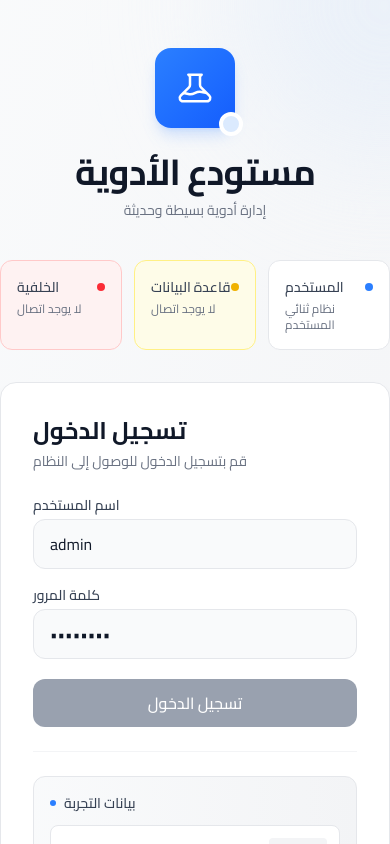
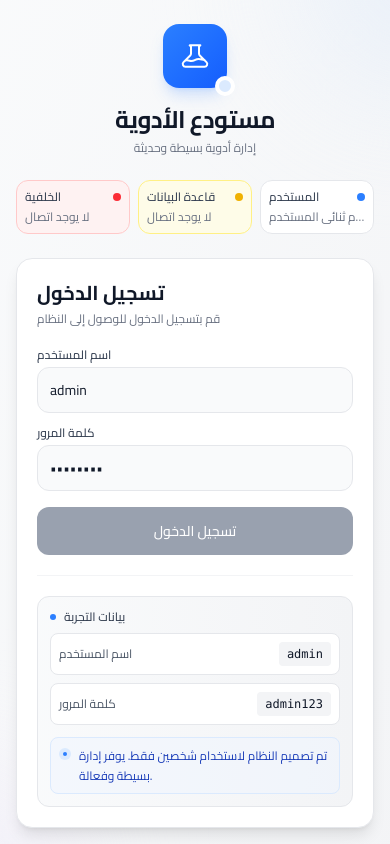
Before and after one commit to Ammaralibrahim/stocksistem, a Next.js app in the folder frontend/: page /login in a window 390 px wide. Shown: the top 844 px of the page. Built offline with nearby package versions, Linux system fonts and the light colour scheme; no server answers.

Commit message:
some edits

```diff
--- a/frontend/src/app/login/page.js
+++ b/frontend/src/app/login/page.js
@@ -27,7 +27,7 @@ export default function LoginPage() {
 
   const checkServerStatus = async () => {
     try {
-      const response = await fetch('http://localhost:5000/api/health')
+      const response = await fetch('https://ilajukback.vercel.app/api/health')
       if (response.ok) {
         const data = await response.json()
         setServerStatus({
@@ -44,7 +44,7 @@ export default function LoginPage() {
   const initializeAdmin = async () => {
     setInitializing(true)
     try {
-      const response = await fetch('http://localhost:5000/api/auth/init', {
+      const response = await fetch('https://ilajukback.vercel.app/api/auth/init', {
         method: 'GET'
       })
 
@@ -82,7 +82,7 @@ export default function LoginPage() {
         toast.error('لم يتم العثور على مستخدم المسؤول. جاري الإنشاء...')
 
         try {
-          const setupResponse = await fetch('http://localhost:5000/api/auth/setup', {
+          const setupResponse = await fetch('https://ilajukback.vercel.app/api/auth/setup', {
             method: 'POST',
             headers: {
               'Content-Type': 'application/json',
@@ -125,79 +125,79 @@ export default function LoginPage() {
   }
 
   return (
-    <div className="min-h-screen bg-gradient-to-br from-gray-50 to-gray-100 flex flex-col justify-center py-12 sm:px-6 lg:px-8">
+    <div className="min-h-screen bg-gradient-to-br from-gray-50 to-gray-100 flex flex-col justify-center py-6 sm:py-12 px-4 sm:px-6 lg:px-8">
       {/* خلفية حديثة */}
       <div className="absolute inset-0 overflow-hidden">
-        <div className="absolute -top-40 -right-40 w-80 h-80 bg-blue-50 rounded-full mix-blend-multiply filter blur-3xl opacity-70 animate-blob"></div>
-        <div className="absolute -bottom-40 -left-40 w-80 h-80 bg-purple-50 rounded-full mix-blend-multiply filter blur-3xl opacity-70 animate-blob animation-delay-2000"></div>
+        <div className="absolute -top-40 -right-40 w-64 h-64 sm:w-80 sm:h-80 bg-blue-50 rounded-full mix-blend-multiply filter blur-3xl opacity-70 animate-blob"></div>
+        <div className="absolute -bottom-40 -left-40 w-64 h-64 sm:w-80 sm:h-80 bg-purple-50 rounded-full mix-blend-multiply filter blur-3xl opacity-70 animate-blob animation-delay-2000"></div>
       </div>
 
-      <div className="relative sm:mx-auto sm:w-full sm:max-w-md">
+      <div className="relative w-full max-w-md mx-auto">
         {/* منطقة الشعار */}
-        <div className="text-center mb-10">
+        <div className="text-center mb-6 sm:mb-10">
           <div className="flex justify-center">
             <div className="relative">
-              <div className="w-20 h-20 bg-gradient-to-br from-blue-500 to-blue-600 rounded-2xl flex items-center justify-center shadow-lg shadow-blue-500/20">
-                <svg className="w-10 h-10 text-white" fill="none" stroke="currentColor" viewBox="0 0 24 24">
+              <div className="w-16 h-16 sm:w-20 sm:h-20 bg-gradient-to-br from-blue-500 to-blue-600 rounded-2xl flex items-center justify-center shadow-lg shadow-blue-500/20">
+                <svg className="w-8 h-8 sm:w-10 sm:h-10 text-white" fill="none" stroke="currentColor" viewBox="0 0 24 24">
                   <path strokeLinecap="round" strokeLinejoin="round" strokeWidth="1.5" d="M19.428 15.428a2 2 0 00-1.022-.547l-2.387-.477a6 6 0 00-3.86.517l-.318.158a6 6 0 01-3.86.517L6.05 15.21a2 2 0 00-1.806.547M8 4h8l-1 1v5.172a2 2 0 00.586 1.414l5 5c1.26 1.26.367 3.414-1.415 3.414H4.828c-1.782 0-2.674-2.154-1.414-3.414l5-5A2 2 0 009 10.172V5L8 4z" />
                 </svg>
               </div>
-              <div className="absolute -bottom-2 -right-2 w-6 h-6 bg-blue-100 rounded-full border-4 border-white"></div>
+              <div className="absolute -bottom-2 -right-2 w-5 h-5 sm:w-6 sm:h-6 bg-blue-100 rounded-full border-4 border-white"></div>
             </div>
           </div>
-          <h1 className="mt-6 text-4xl font-bold text-gray-900 tracking-tight">
+          <h1 className="mt-4 sm:mt-6 text-2xl sm:text-4xl font-bold text-gray-900 tracking-tight">
             مستودع الأدوية
           </h1>
-          <p className="mt-2 text-gray-500 text-sm">
+          <p className="mt-1 text-xs sm:text-sm text-gray-500">
             إدارة أدوية بسيطة وحديثة
           </p>
         </div>
 
         {/* بطاقات حالة النظام */}
-        <div className="mb-8 grid grid-cols-3 gap-3">
-          <div className={`p-4 rounded-xl border ${serverStatus.backend ? 'border-green-200 bg-green-50' : 'border-red-200 bg-red-50'} transition-all duration-300`}>
+        <div className="mb-6 sm:mb-8 grid grid-cols-3 gap-2 sm:gap-3">
+          <div className={`p-2 sm:p-4 rounded-xl border ${serverStatus.backend ? 'border-green-200 bg-green-50' : 'border-red-200 bg-red-50'} transition-all duration-300`}>
             <div className="flex items-center justify-between">
-              <span className="text-sm font-medium text-gray-700">الخلفية</span>
+              <span className="text-xs font-medium text-gray-700">الخلفية</span>
               <div className={`w-2 h-2 rounded-full ${serverStatus.backend ? 'bg-green-500 animate-pulse' : 'bg-red-500'}`}></div>
             </div>
-            <p className="mt-1 text-xs text-gray-500">
+            <p className="mt-1 text-xs text-gray-500 truncate">
               {serverStatus.backend ? 'يعمل' : 'لا يوجد اتصال'}
             </p>
           </div>
 
-          <div className={`p-4 rounded-xl border ${serverStatus.database ? 'border-green-200 bg-green-50' : 'border-yellow-200 bg-yellow-50'} transition-all duration-300`}>
+          <div className={`p-2 sm:p-4 rounded-xl border ${serverStatus.database ? 'border-green-200 bg-green-50' : 'border-yellow-200 bg-yellow-50'} transition-all duration-300`}>
             <div className="flex items-center justify-between">
-              <span className="text-sm font-medium text-gray-700">قاعدة البيانات</span>
+              <span className="text-xs font-medium text-gray-700">قاعدة البيانات</span>
               <div className={`w-2 h-2 rounded-full ${serverStatus.database ? 'bg-green-500' : 'bg-yellow-500'}`}></div>
             </div>
-            <p className="mt-1 text-xs text-gray-500">
+            <p className="mt-1 text-xs text-gray-500 truncate">
               {serverStatus.database ? 'متصل' : 'لا يوجد اتصال'}
             </p>
           </div>
 
-          <div className="p-4 rounded-xl border border-gray-200 bg-white">
+          <div className="p-2 sm:p-4 rounded-xl border border-gray-200 bg-white">
             <div className="flex items-center justify-between">
-              <span className="text-sm font-medium text-gray-700">المستخدم</span>
+              <span className="text-xs font-medium text-gray-700">المستخدم</span>
               <div className="w-2 h-2 rounded-full bg-blue-500"></div>
             </div>
-            <p className="mt-1 text-xs text-gray-500">نظام ثنائي المستخدم</p>
+            <p className="mt-1 text-xs text-gray-500 truncate">نظام ثنائي المستخدم</p>
           </div>
         </div>
 
         {/* بطاقة تسجيل الدخول */}
-        <div className="bg-white rounded-2xl shadow-lg border border-gray-200 p-8">
-          <div className="space-y-6">
+        <div className="bg-white rounded-2xl shadow-lg border border-gray-200 p-5 sm:p-8">
+          <div className="space-y-5 sm:space-y-6">
             <div>
-              <h2 className="text-2xl font-bold text-gray-900">تسجيل الدخول</h2>
-              <p className="mt-1 text-sm text-gray-500">
+              <h2 className="text-xl sm:text-2xl font-bold text-gray-900">تسجيل الدخول</h2>
+              <p className="mt-1 text-xs sm:text-sm text-gray-500">
                 قم بتسجيل الدخول للوصول إلى النظام
               </p>
             </div>
 
-            <form onSubmit={handleSubmit} className="space-y-5">
-              <div className="space-y-4">
+            <form onSubmit={handleSubmit} className="space-y-4 sm:space-y-5">
+              <div className="space-y-3 sm:space-y-4">
                 <div>
-                  <label htmlFor="username" className="block text-sm font-medium text-gray-700 mb-1">
+                  <label htmlFor="username" className="block text-xs sm:text-sm font-medium text-gray-700 mb-1">
                     اسم المستخدم
                   </label>
                   <input
@@ -205,7 +205,7 @@ export default function LoginPage() {
                     name="username"
                     type="text"
                     required
-                    className="w-full px-4 py-3 bg-gray-50 border border-gray-200 rounded-xl focus:ring-2 focus:ring-blue-500 focus:border-blue-500 transition-all duration-200 outline-none text-gray-900 placeholder-gray-400"
+                    className="w-full px-3 sm:px-4 py-3 sm:py-3 bg-gray-50 border border-gray-200 rounded-xl focus:ring-2 focus:ring-blue-500 focus:border-blue-500 transition-all duration-200 outline-none text-sm sm:text-base text-gray-900 placeholder-gray-400"
                     value={formData.username}
                     onChange={handleInputChange}
                     placeholder="admin"
@@ -213,7 +213,7 @@ export default function LoginPage() {
                 </div>
 
                 <div>
-                  <label htmlFor="password" className="block text-sm font-medium text-gray-700 mb-1">
+                  <label htmlFor="password" className="block text-xs sm:text-sm font-medium text-gray-700 mb-1">
                     كلمة المرور
                   </label>
                   <input
@@ -221,7 +221,7 @@ export default function LoginPage() {
                     name="password"
                     type="password"
                     required
-                    className="w-full px-4 py-3 bg-gray-50 border border-gray-200 rounded-xl focus:ring-2 focus:ring-blue-500 focus:border-blue-500 transition-all duration-200 outline-none text-gray-900 placeholder-gray-400"
+                    className="w-full px-3 sm:px-4 py-3 sm:py-3 bg-gray-50 border border-gray-200 rounded-xl focus:ring-2 focus:ring-blue-500 focus:border-blue-500 transition-all duration-200 outline-none text-sm sm:text-base text-gray-900 placeholder-gray-400"
                     value={formData.password}
                     onChange={handleInputChange}
                     placeholder="••••••••"
@@ -232,7 +232,7 @@ export default function LoginPage() {
               <button
                 type="submit"
                 disabled={loading || !serverStatus.backend}
-                className={`w-full py-3 px-4 rounded-xl font-medium text-white transition-all duration-300 ${
+                className={`w-full py-3 sm:py-3 px-4 rounded-xl font-medium text-white transition-all duration-300 text-sm sm:text-base min-h-[48px] ${
                   loading || !serverStatus.backend
                     ? 'bg-gray-400 cursor-not-allowed'
                     : 'bg-gradient-to-r from-blue-500 to-blue-600 hover:from-blue-600 hover:to-blue-700 shadow-lg hover:shadow-xl active:scale-[0.99]'
@@ -240,7 +240,7 @@ export default function LoginPage() {
               >
                 {loading ? (
                   <div className="flex items-center justify-center">
-                    <div className="w-5 h-5 border-2 border-white border-t-transparent rounded-full animate-spin mr-2"></div>
+                    <div className="w-4 h-4 sm:w-5 sm:h-5 border-2 border-white border-t-transparent rounded-full animate-spin ml-2"></div>
                     جاري تسجيل الدخول
                   </div>
                 ) : 'تسجيل الدخول'}
@@ -249,11 +249,11 @@ export default function LoginPage() {
 
             {/* زر إنشاء المسؤول */}
             {serverStatus.backend && !serverStatus.initialized && (
-              <div className="pt-6 border-t border-gray-100">
+              <div className="pt-5 sm:pt-6 border-t border-gray-100">
                 <button
                   onClick={initializeAdmin}
                   disabled={initializing}
-                  className={`w-full py-3 px-4 rounded-xl font-medium transition-all duration-300 ${
+                  className={`w-full py-3 sm:py-3 px-4 rounded-xl font-medium transition-all duration-300 text-sm sm:text-base min-h-[48px] ${
                     initializing
                       ? 'bg-gray-100 text-gray-400 cursor-not-allowed'
                       : 'bg-gradient-to-r from-gray-100 to-gray-50 hover:from-gray-200 hover:to-gray-100 border border-gray-200 text-gray-700 hover:shadow-md active:scale-[0.99]'
@@ -261,7 +261,7 @@ export default function LoginPage() {
                 >
                   {initializing ? (
                     <div className="flex items-center justify-center">
-                      <div className="w-5 h-5 border-2 border-gray-400 border-t-transparent rounded-full animate-spin mr-2"></div>
+                      <div className="w-4 h-4 sm:w-5 sm:h-5 border-2 border-gray-400 border-t-transparent rounded-full animate-spin ml-2"></div>
                       جاري الإنشاء
                     </div>
                   ) : (
@@ -280,29 +280,29 @@ export default function LoginPage() {
             )}
 
             {/* بيانات التجربة */}
-            <div className="pt-6 border-t border-gray-100">
-              <div className="bg-gradient-to-r from-gray-50 to-gray-100 rounded-xl p-4 border border-gray-200">
-                <div className="flex items-center gap-2 mb-3">
+            <div className="pt-5 sm:pt-6 border-t border-gray-100">
+              <div className="bg-gradient-to-r from-gray-50 to-gray-100 rounded-xl p-3 sm:p-4 border border-gray-200">
+                <div className="flex items-center gap-2 mb-2 sm:mb-3">
                   <div className="w-1.5 h-1.5 bg-blue-500 rounded-full"></div>
-                  <span className="text-sm font-medium text-gray-700">بيانات التجربة</span>
+                  <span className="text-xs sm:text-sm font-medium text-gray-700">بيانات التجربة</span>
                 </div>
 
                 <div className="space-y-2">
-                  <div className="flex items-center justify-between bg-white p-3 rounded-lg border border-gray-200">
-                    <span className="text-sm text-gray-600">اسم المستخدم</span>
-                    <code className="text-sm font-mono bg-gray-100 px-2 py-1 rounded text-gray-900">admin</code>
+                  <div className="flex items-center justify-between bg-white p-2 sm:p-3 rounded-lg border border-gray-200">
+                    <span className="text-xs sm:text-sm text-gray-600">اسم المستخدم</span>
+                    <code className="text-xs sm:text-sm font-mono bg-gray-100 px-2 py-1 rounded text-gray-900">admin</code>
                   </div>
-                  <div className="flex items-center justify-between bg-white p-3 rounded-lg border border-gray-200">
-                    <span className="text-sm text-gray-600">كلمة المرور</span>
-                    <code className="text-sm font-mono bg-gray-100 px-2 py-1 rounded text-gray-900">admin123</code>
+                  <div className="flex items-center justify-between bg-white p-2 sm:p-3 rounded-lg border border-gray-200">
+                    <span className="text-xs sm:text-sm text-gray-600">كلمة المرور</span>
+                    <code className="text-xs sm:text-sm font-mono bg-gray-100 px-2 py-1 rounded text-gray-900">admin123</code>
                   </div>
                 </div>
 
-                <div className="mt-4 p-3 bg-blue-50/50 rounded-lg border border-blue-100">
+                <div className="mt-3 sm:mt-4 p-2 sm:p-3 bg-blue-50/50 rounded-lg border border-blue-100">
                   <div className="flex items-start gap-2">
                     <div className="mt-0.5">
-                      <div className="w-4 h-4 bg-blue-100 rounded-full flex items-center justify-center">
-                        <div className="w-1.5 h-1.5 bg-blue-500 rounded-full"></div>
+                      <div className="w-3 h-3 sm:w-4 sm:h-4 bg-blue-100 rounded-full flex items-center justify-center">
+                        <div className="w-1 h-1 sm:w-1.5 sm:h-1.5 bg-blue-500 rounded-full"></div>
                       </div>
                     </div>
                     <p className="text-xs text-blue-800 leading-relaxed">
@@ -316,11 +316,11 @@ export default function LoginPage() {
         </div>
 
         {/* التذييل */}
-        <div className="mt-8 text-center">
-          <p className="text-sm text-gray-500">
+        <div className="mt-6 sm:mt-8 text-center">
+          <p className="text-xs sm:text-sm text-gray-500">
             نظام إدارة مستودع الأدوية الإصدار 1.0
           </p>
-          <div className="mt-2 flex items-center justify-center gap-4">
+          <div className="mt-2 flex flex-wrap items-center justify-center gap-2 sm:gap-4">
             <span className="text-xs text-gray-400 px-2 py-1 bg-gray-50 rounded-lg">Next.js</span>
             <span className="text-xs text-gray-400 px-2 py-1 bg-gray-50 rounded-lg">Express</span>
             <span className="text-xs text-gray-400 px-2 py-1 bg-gray-50 rounded-lg">MongoDB</span>
```
